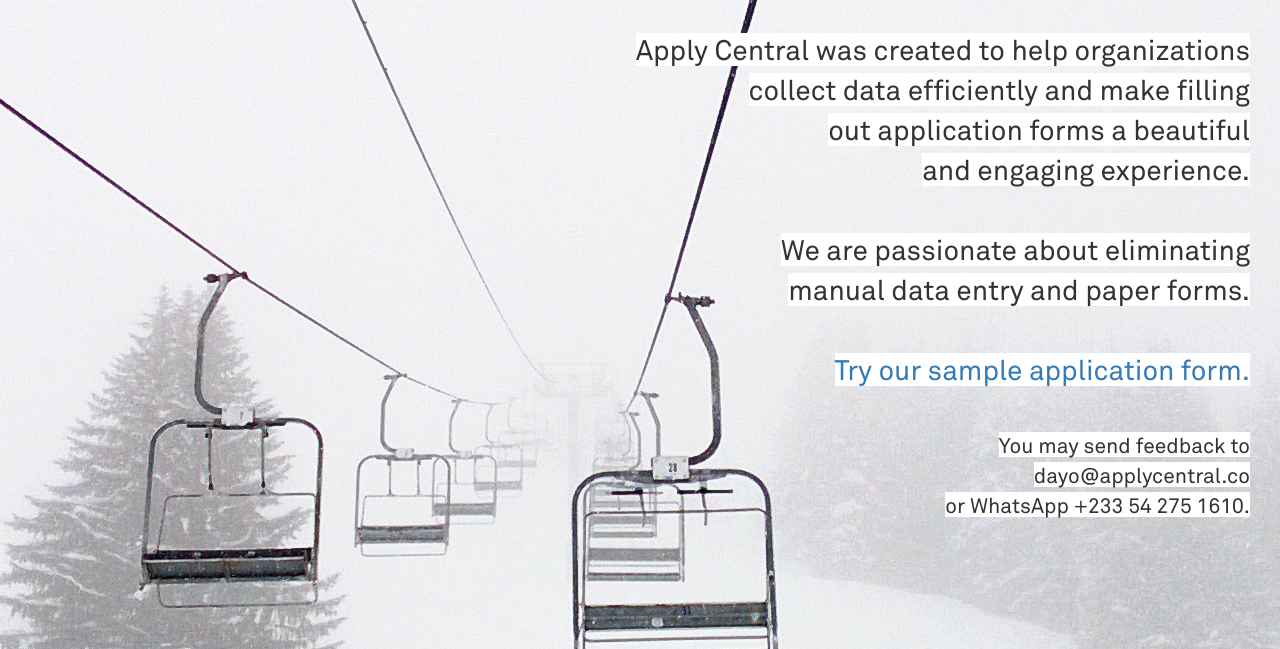
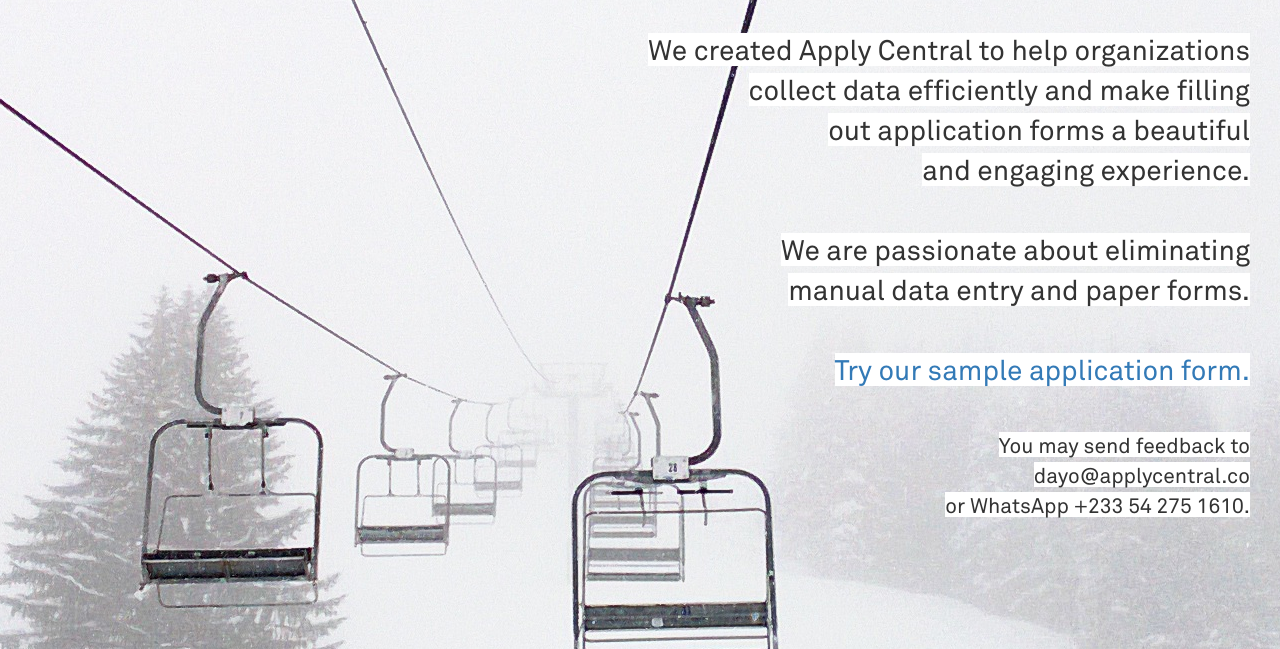
Before and after one commit to deone/apply, a Django app: page / in a window 1280 px wide. Shown: the part 65-714 px from the top of the page. Run offline with Django 3.2, Linux system fonts and the light colour scheme; some libraries are stand-ins or nearby versions.

Commit message:
Landing page edits.

```diff
--- a/landing/index.html
+++ b/landing/index.html
@@ -50,9 +50,10 @@
       <div class="intro row">
         <p style="text-align: right; margin-top: 30px; margin-right: 30px;">
           <span style="background: #fff; font-size: 200%;">
-            Apply Central was created to help organizations <br>collect data efficiently
+            We created Apply Central to help organizations <br>collect data efficiently
             and make filling <br>out application forms a beautiful <br>and engaging experience.
-            <br><br>We are passionate about eliminating <br>manual data entry and paper forms.
+            <br><br>We are passionate about eliminating <br>manual data entry and paper forms.<br><br></span>
+          <span style="font-size: 150%; background: #fff;">Contact us:<br>dayo@applycentral.co <br>+233 54 275 1610</span>
         </p>
       </div>
     </div>
--- a/setup/templates/setup/application_list.html
+++ b/setup/templates/setup/application_list.html
@@ -101,7 +101,7 @@
   <div class="intro row">
     <p style="text-align: right; margin-top: 30px; margin-right: 30px;">
       <span style="background: #fff; font-size: 200%;">
-        Apply Central was created to help organizations <br>collect data efficiently
+        We created Apply Central to help organizations <br>collect data efficiently
         and make filling <br>out application forms a beautiful <br>and engaging experience.
         <br><br>We are passionate about eliminating <br>manual data entry and paper forms.<br><br>
         <a href="{% url 'create_account' %}">Try our sample application form.</a><br><br></span>
```
